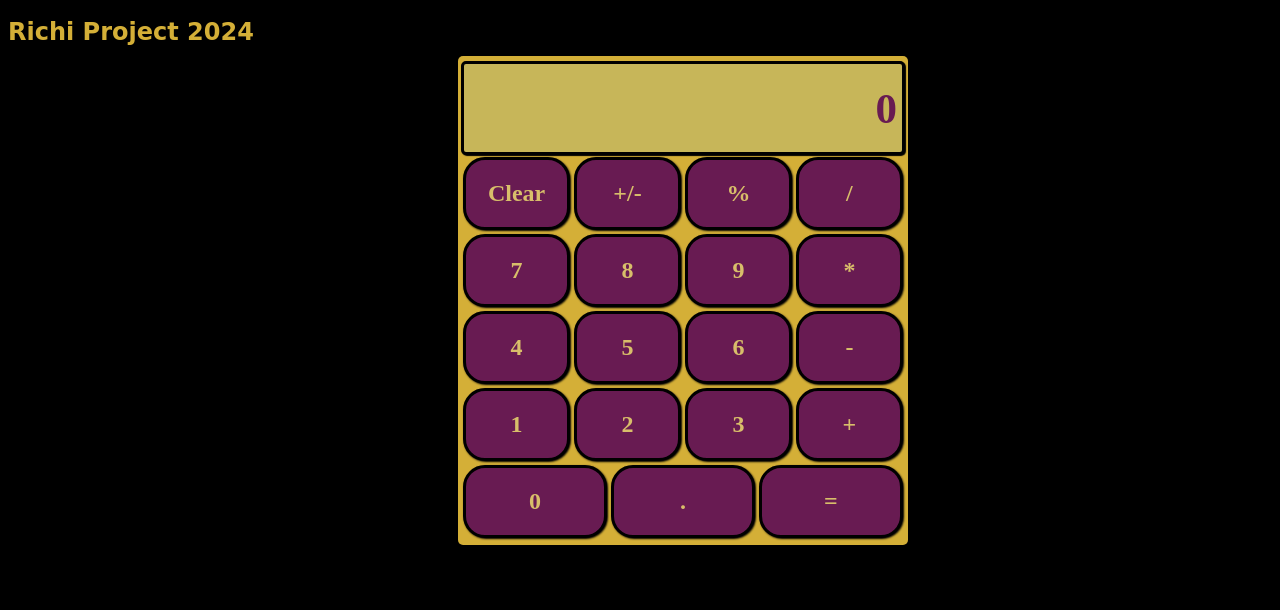
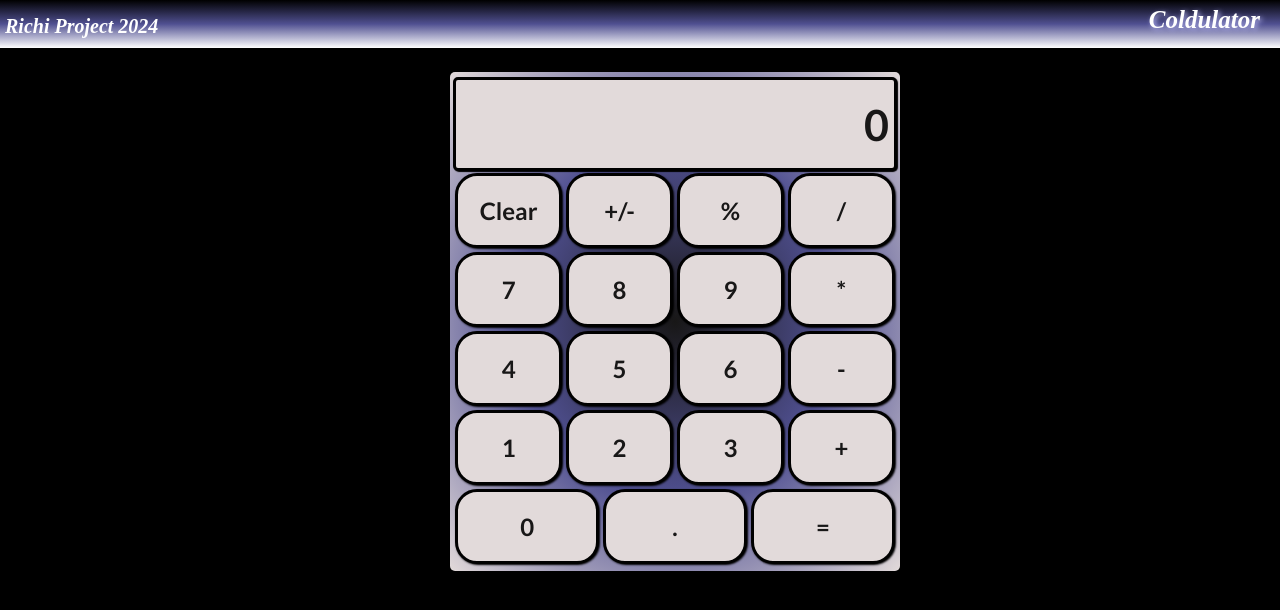
Before and after one commit to Pozzi2002/Calculator, a plain HTML site: page index.html in a window 1280 px wide. Drawn offline with Linux system fonts and the light colour scheme; a web font is replaced by a local one.

Commit message:
fix bug with minus, and completely restyle my app

```diff
--- a/index.html
+++ b/index.html
@@ -5,10 +5,14 @@
       <meta name="viewport" content="width=device-width, initial-scale=1.0">
       <title>Calculator</title>
       <link rel="stylesheet" href="./style.css">
+      <link rel="preconnect" href="https://fonts.googleapis.com">
+      <link rel="preconnect" href="https://fonts.gstatic.com" crossorigin>
+      <link href="https://fonts.googleapis.com/css2?family=DM+Serif+Text:ital@0;1&family=Grenze+Gotisch:wght@100..900&family=Lato:ital,wght@0,100;0,300;0,400;0,700;0,900;1,100;1,300;1,400;1,700;1,900&display=swap" rel="stylesheet">
     </head>
     <body>
         <div id ="header">
             <h1>Richi Project 2024</h1>
+            <h3>Coldulator</h3>
             </div>
             <div id="calculator">
 
--- a/js.js
+++ b/js.js
@@ -35,13 +35,13 @@ body.addEventListener("keydown", (e) => {
 buttons.forEach(switchColor)
 function switchColor(button) {
 button.addEventListener("mousedown", () => {
-    button.style.backgroundColor = "#b35397"
+    button.style.backgroundColor = "#a19e9e"
 })
 button.addEventListener("mouseup", () => {
-    button.style.backgroundColor = "#681b52"
+    button.style.backgroundColor = "#e2dada"
 })
 button.addEventListener("mouseout", () => {
-  button.style.backgroundColor = "#681b52"
+  button.style.backgroundColor = "#e2dada"
 })
 button.addEventListener("click", () => {
     let content = button.textContent;
@@ -56,13 +56,15 @@ clear.addEventListener("click", (e) => {
 })
 //Convert numbers from positive to negative and vice versa
 switchNumber.addEventListener("click", (e) => {
-    if(operator != "") {
-      secondInput = `-${secondInput}`
-      output.innerText = secondInput
-    } else if (operator == ""){
-      firstInput = `-${firstInput}`
-      output.innerText = firstInput
-    }
+  if(operator != "" && Math.sign(secondInput) == "1") {
+    secondInput = `-${secondInput}`
+    output.innerText = secondInput
+  } else if (operator == "" && Math.sign(firstInput) == "1"){
+    firstInput = `-${firstInput}`
+    output.innerText = firstInput
+  } else {
+    output.innerText = "Not break"
+  }
 })
 //Implementation dot
 dot.addEventListener("click", (e) => {
--- a/style.css
+++ b/style.css
@@ -1,23 +1,47 @@
+:root {
+    --my-first-color:#e2dada;
+    --my-second-color: #181717;
+    --my-third-color: rgb(80, 80, 145);
+    --my-font:"Lato";
+}
 html {
     background-color: black;
     color: white;
     user-select: none;
+    width:100vw;
+}
+body {
+    margin:0px;
 }
 #header {
-    color: #D4AF37;
-    font-family: cursive;
-    font-size: 12px;
+    color: linear-gradient(black, 90%, white);
     display: flex;
-    justify-content: flex-start;
+    justify-content: space-between;
+    background:linear-gradient(black, var( --my-third-color), white);
+    position: relative;
+    padding-right: 14px;
+    margin-bottom: 24px;
 }
 #header h1 {
     margin-top:10px;
     margin-bottom:10px;
+    font-size: 20px;
+    font-family: "DM Serif Text";
+    font-style:italic;
+    padding: 5px;
+    padding-bottom: 0px;
 }
-
+#header h3 {
+    font-family: "Grenze Gotisch";
+    font-style: italic;
+    font-size: 25px;
+    padding: 6px;
+    margin: 0px;
+    text-shadow: 2px 2px 5px rgb(174, 174, 235);
+}
 #calculator {
     width: 440px;
-    background-color: #D4AF37;
+    background: radial-gradient(var(--my-second-color), var(--my-third-color), var(--my-first-color));
     border-radius: 5px;
     display:flex;
     justify-content: center;
@@ -31,7 +55,7 @@ html {
 }
 #calculator .output {
     display:flex;
-    background-color: #c7b659;
+    background-color: var(--my-first-color);
     padding-right: 5px;
     margin-right: 5px;
     margin-left: 5px;
@@ -44,10 +68,11 @@ html {
     min-height: 88px;
     align-items: center;
     justify-content: right;
-    color: #681b52;
+    color: var(--my-second-color);
     font-size: 43px;
     border-radius: 5px;
     box-shadow: 1px 1px 1px black;
+    font-family: var(--my-font);
 }
 #calculator .firstRow {
     display:flex;
@@ -58,16 +83,17 @@ html {
 #calculator .firstRow h2 {
     border: 3px solid black;
     padding:20px;
-    background-color: #681b52;
+    background-color: var(--my-first-color);
     margin-top: 0px;
     margin-bottom: 0px;
     flex: 1;
     display: flex;
     justify-content: center;
     border-radius: 22px;
-    color: #d8be6a;
+    color: var(--my-second-color);
     margin: 2px;
     box-shadow: 1px 1px 2px black;
+    font-family: var(--my-font);
 }
 
 #calculator .secondRow {
@@ -79,16 +105,17 @@ html {
 #calculator .secondRow h2 {
     border: 3px solid black;
     padding:20px;
-    background-color: #681b52;
+    background-color: var(--my-first-color);
     margin-top: 0px;
     margin-bottom: 0px;
     flex: 1;
     display: flex;
     justify-content: center;
     border-radius: 22px;
-    color: #d8be6a;
+    color: var(--my-second-color);
     margin: 2px;
     box-shadow: 1px 1px 2px black;
+    font-family: var(--my-font);
 }
 #calculator .thirdRow {
     display:flex;
@@ -99,16 +126,17 @@ html {
 #calculator .thirdRow h2 {
     border: 3px solid black;
     padding:20px;
-    background-color: #681b52;
+    background-color: var(--my-first-color);
     margin-top: 0px;
     margin-bottom: 0px;
     flex: 1;
     display: flex;
     justify-content: center;
     border-radius: 22px;
-    color: #d8be6a;
+    color: var(--my-second-color);
     margin: 2px;
     box-shadow: 1px 1px 2px black;
+    font-family: var(--my-font);
 }
 #calculator .forthRow {
     display:flex;
@@ -119,16 +147,17 @@ html {
 #calculator .forthRow h2 {
     border: 3px solid black;
     padding:20px;
-    background-color: #681b52;
+    background-color: var(--my-first-color);
     margin-top: 0px;
     margin-bottom: 0px;
     flex: 1;
     display: flex;
     justify-content: center;
     border-radius: 22px;
-    color: #d8be6a;
+    color: var(--my-second-color);
     margin: 2px;
     box-shadow: 1px 1px 2px black;
+    font-family: var(--my-font);
 }
 #calculator .fifthRow {
     display:flex;
@@ -139,14 +168,15 @@ html {
 #calculator .fifthRow h2 {
     border: 3px solid black;
     padding:20px;
-    background-color: #681b52;
+    background-color: var(--my-first-color);
     margin-top: 0px;
     margin-bottom: 0px;
     flex: 1;
     display: flex;
     justify-content: center;
     border-radius: 22px;
-    color: #d8be6a;
+    color: var(--my-second-color);
     margin: 2px;
     box-shadow: 1px 1px 2px black;
+    font-family: var(--my-font);
 }
```
